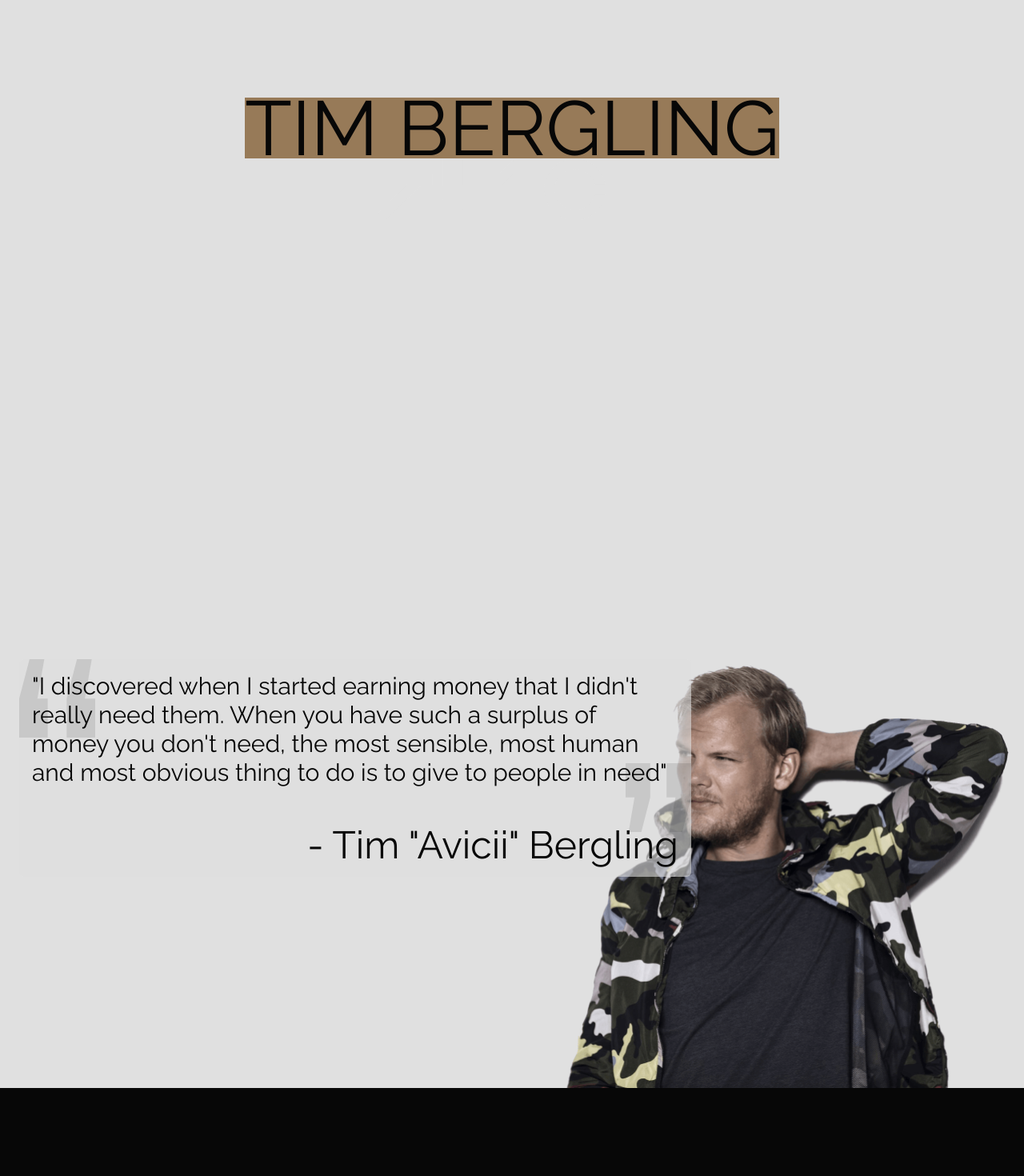
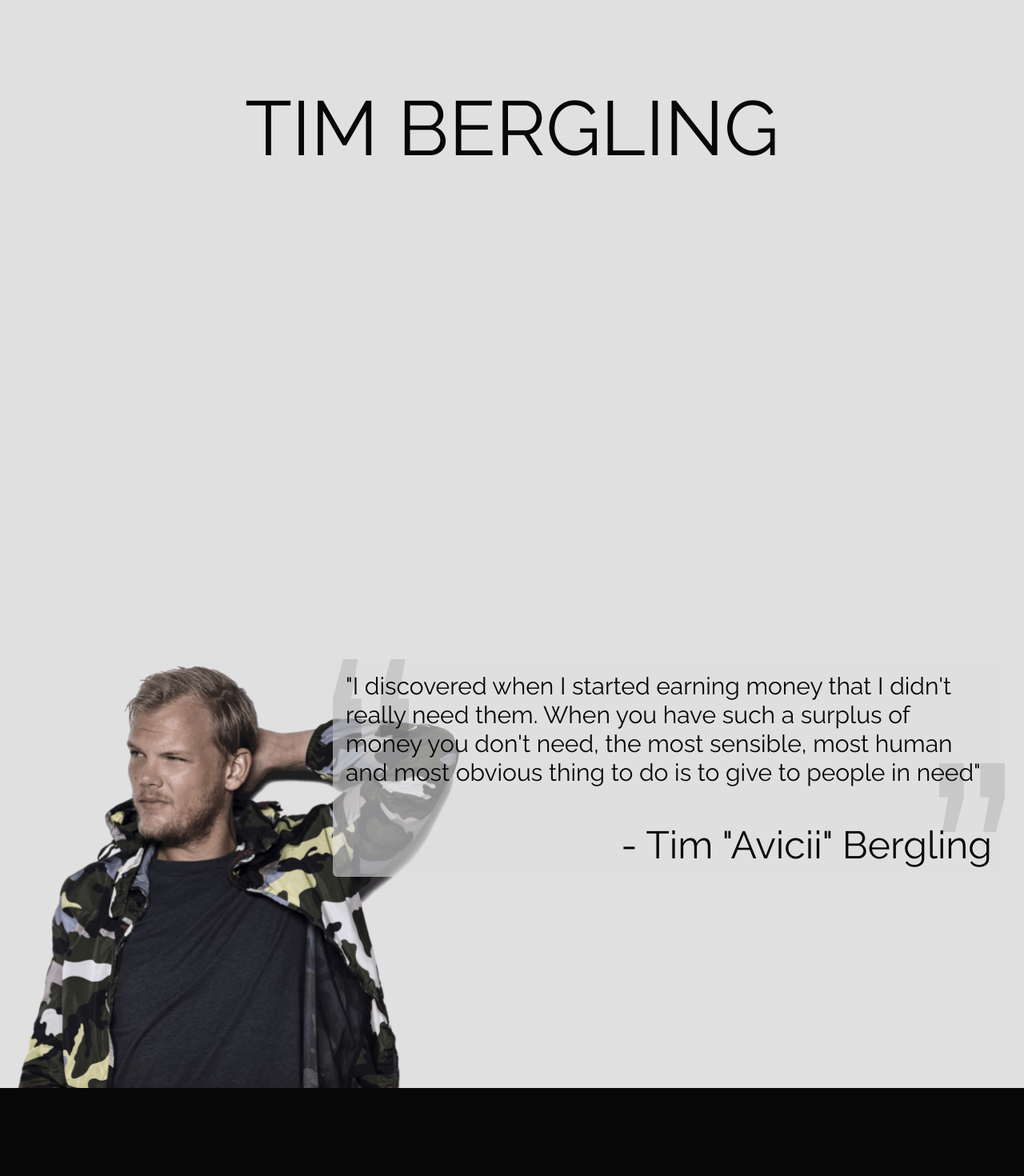
Before and after one commit to marianopedrini/avicii-next, a Next.js app: page / in a window 1280 px wide. Shown: the part 1040-2510 px from the top of the page at 80% size. Built offline with nearby package versions, Linux system fonts and the light colour scheme.

Commit message:
fix quote styles. fix styles in HeroName

```diff
--- a/src/components/HeroNameLogo/index.tsx
+++ b/src/components/HeroNameLogo/index.tsx
@@ -3,8 +3,8 @@
 
 const HeroNameLogo = () => {
   return (
-    <FullViewportComponent centerContent={true} bgColor={'white'} extraClasses='bg-leather'>
-        <div className='relative bg-leather flex justify-center '>
+    <FullViewportComponent centerContent={true} bgColor={'white'}>
+        <div className='relative flex justify-center overflow-hidden'>
             <h1 className='text-[10vw] !leading-[0.8] text-center uppercase sm:text-6xl md:text-8xl'>Tim Bergling</h1>
             <Image className='absolute translate-y-full bottom-0 max-w-[50%]' src={'/avicii.svg'} width={380} height={88} alt="Avicii"/>
         </div>
--- a/src/components/Quote/index.tsx
+++ b/src/components/Quote/index.tsx
@@ -9,7 +9,15 @@
       extraClasses={'relative overflow-hidden'}
     >
       <>
-        <section className="container relative flex flex-col px-6 py-10 z-10">
+        <Image
+          className="absolute bottom-0 right-0 w-[80vw] md:left-0 md:max-w-[594px]"
+          alt="Tim"
+          src={'/images/tim-quote.png'}
+          width={594}
+          height={542}
+        />
+
+        <section className="container relative flex flex-col items-end px-2 py-10 z-10 md:px-6">
           <blockquote className="relative bg-white/60 w-full p-4 rounded-md md:w-4/5 max-w-[840px]">
             <Image
               className="absolute left-0 top-0"
@@ -36,14 +44,6 @@
             </h5>
           </blockquote>
         </section>
-
-        <Image
-          className="absolute right-0 bottom-0 w-[80vw] md:max-w-[594px] md:-right-40 lg:-right-20 xl:right-0"
-          alt="Tim"
-          src={'/images/tim-quote.png'}
-          width={594}
-          height={542}
-        />
       </>
     </FullViewportComponent>
   );
```
